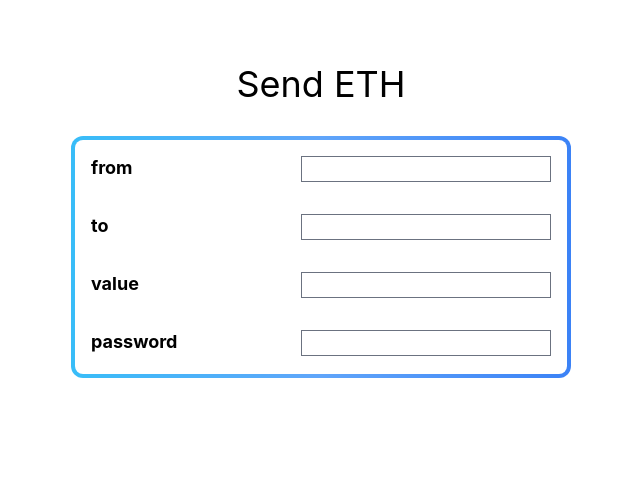
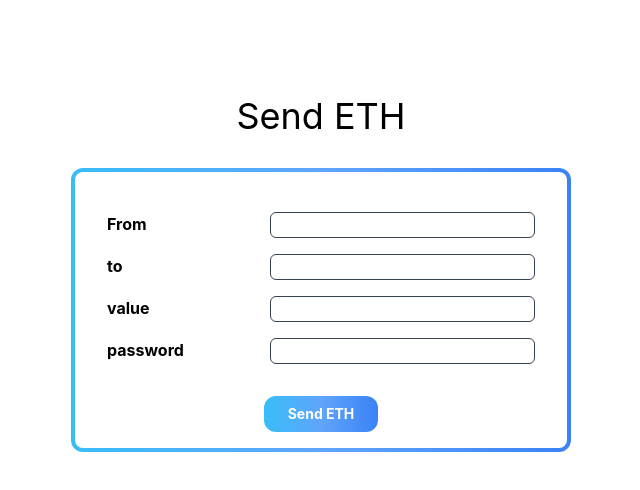
Before and after one commit to xwing-india/eth-india, a Next.js app in the folder frontend/: page /example in a window 1280 px wide. Shown: the top 490 px of the page, without its empty margins (319-959 px from the left). Built offline with nearby package versions, Linux system fonts and the light colour scheme.

Commit message:
Add: フロントUIの実装

```diff
--- a/frontend/components/AddModal.tsx
+++ b/frontend/components/AddModal.tsx
@@ -1,4 +1,4 @@
-import { FC } from "react";
+import { FC, useState } from "react";
 import Modal from "react-modal";
 
 const customStyles: ReactModal.Styles = {
@@ -16,9 +16,11 @@ const customStyles: ReactModal.Styles = {
 		bottom: "auto",
 		marginRight: "-50%",
 		width: "400px",
-		height: "300px",
+		height: "240px",
 		transform: "translate(-50%, -50%)",
 		borderRadius: "12px",
+		border: "0px",
+		padding: "0px",
 	},
 };
 
@@ -28,20 +30,53 @@ type Prop = {
 };
 
 const AddModal: FC<Prop> = ({ isAddModal, closeAddModal }) => {
+	const [contractAddress, setContractAddress] = useState("");
+	const [name, setName] = useState("");
+
+	const doChangeContractAddress = (e: any) => {
+		setContractAddress(e.target.value);
+	};
+
+	const doChangeName = (e: any) => {
+		setName(e.target.value);
+	};
+
 	return (
 		<Modal
 			isOpen={isAddModal}
 			onRequestClose={closeAddModal}
 			style={customStyles}
 		>
-			<div>Login</div>
-			<div className="flex justify-between">
-				<div>Address</div>
-				<input></input>
-			</div>
-			<div className="flex justify-between">
-				<div>Password</div>
-				<input></input>
+			<div className="w-full h-full bg-gradient-to-r from-sky-400 via-blue-400 to-blue-500 p-1 rounded-lg">
+				<div className="w-full h-full bg-white rounded-lg">
+					<div className=" text-center text-black pt-4 font-bold text-xl">
+						Add Contract
+					</div>
+					<div className="px-4 pt-8">
+						<div className="flex justify-between text-black font-bold">
+							<div>Contract Address</div>
+							<input
+								onChange={doChangeContractAddress}
+								className="bg-white border border-gray-700 rounded-md"
+							></input>
+						</div>
+						<div
+							onChange={doChangeName}
+							className="flex justify-between text-black pt-4 font-bold"
+						>
+							<div>name</div>
+							<input className="bg-white border border-gray-700 rounded-md"></input>
+						</div>
+					</div>
+					<div className="flex justify-center pt-8">
+						<div
+							onClick={() => {}}
+							className="px-6 text-white cursor-pointer font-bold py-2 text-sm rounded-xl bg-gradient-to-r from-sky-400 via-blue-400 to-blue-500"
+						>
+							Add
+						</div>
+					</div>
+				</div>
 			</div>
 		</Modal>
 	);
--- a/frontend/components/ContractBlock.tsx
+++ b/frontend/components/ContractBlock.tsx
@@ -14,7 +14,7 @@ const ContractBlock = () => {
 					/>
 				</div>
 			</div>
-			<div className="col-span-1">OpenSea</div>
+			<div className="col-span-1 text-black">OpenSea</div>
 			<div className="col-span-2 justify-start flex gap-1">
 				<div className="bg-gray-200 rounded-md text-gray-700 font-bold text-sm px-5 py-1">
 					0x89j..9kljy
--- a/frontend/components/Header.tsx
+++ b/frontend/components/Header.tsx
@@ -9,7 +9,7 @@ const Header: FC<Prop> = ({ openLoginModal }) => {
 		<div className="flex justify-between items-center h-[60px] bg-gradient-to-r from-sky-400 via-blue-400 to-blue-500 pb-1">
 			<div className="flex h-full w-full items-center justify-center bg-white ">
 				<div className="h-full w-full flex justify-between items-center mx-4">
-					<div className="font-bold">FireWallet</div>
+					<div className="font-bold text-gray-700">FireWallet</div>
 					<div
 						onClick={openLoginModal}
 						className="px-6 text-white cursor-pointer font-bold py-2 text-sm rounded-xl bg-gradient-to-r from-sky-400 via-blue-400 to-blue-500"
--- a/frontend/components/LoginModal.tsx
+++ b/frontend/components/LoginModal.tsx
@@ -1,4 +1,4 @@
-import { FC } from "react";
+import { FC, useState } from "react";
 import Modal from "react-modal";
 
 const customStyles: ReactModal.Styles = {
@@ -16,9 +16,11 @@ const customStyles: ReactModal.Styles = {
 		bottom: "auto",
 		marginRight: "-50%",
 		width: "400px",
-		height: "300px",
+		height: "240px",
 		transform: "translate(-50%, -50%)",
 		borderRadius: "12px",
+		border: "0px",
+		padding: "0px",
 	},
 };
 
@@ -28,20 +30,53 @@ type Prop = {
 };
 
 const LoginModal: FC<Prop> = ({ isLoginModal, closeLoginModal }) => {
+	const [address, setAddress] = useState("");
+	const [password, setPassWord] = useState("");
+
+	const doChangeAddress = (e: any) => {
+		setAddress(e.target.value);
+	};
+
+	const doChangePassword = (e: any) => {
+		setPassWord(e.target.value);
+	};
+
 	return (
 		<Modal
 			isOpen={isLoginModal}
 			onRequestClose={closeLoginModal}
 			style={customStyles}
 		>
-			<div>Login</div>
-			<div className="flex justify-between">
-				<div>Address</div>
-				<input></input>
-			</div>
-			<div className="flex justify-between">
-				<div>Password</div>
-				<input></input>
+			<div className="w-full h-full bg-gradient-to-r from-sky-400 via-blue-400 to-blue-500 p-1 rounded-lg">
+				<div className="w-full h-full bg-white rounded-lg">
+					<div className=" text-center text-black pt-4 font-bold text-xl">
+						Login
+					</div>
+					<div className="px-4 pt-8">
+						<div className="flex justify-between text-black font-bold">
+							<div>Address</div>
+							<input
+								onChange={doChangeAddress}
+								className="bg-white border border-gray-700 rounded-md"
+							></input>
+						</div>
+						<div className="flex justify-between text-black pt-4 font-bold">
+							<div>Password</div>
+							<input
+								onChange={doChangePassword}
+								className="bg-white border border-gray-700 rounded-md"
+							></input>
+						</div>
+					</div>
+					<div className="flex justify-center pt-8">
+						<div
+							onClick={() => {}}
+							className="px-6 text-white cursor-pointer font-bold py-2 text-sm rounded-xl bg-gradient-to-r from-sky-400 via-blue-400 to-blue-500"
+						>
+							Login
+						</div>
+					</div>
+				</div>
 			</div>
 		</Modal>
 	);
--- a/frontend/components/Persona.tsx
+++ b/frontend/components/Persona.tsx
@@ -11,7 +11,7 @@ const Persona: FC<Prop> = ({ openAddModal }) => {
 		<div className="h-[503px] rounded-xl bg-gradient-to-r from-sky-400 via-blue-400 to-blue-500 p-1">
 			<div className="h-full  w-full items-center justify-center bg-white rounded-lg">
 				<div className="flex justify-between items-center h-[72px] px-4">
-					<div className="text-2xl">Persona</div>
+					<div className="text-2xl text-black">Persona</div>
 					<div className="px-6 text-white cursor-pointer font-bold py-2 text-sm rounded-xl bg-gradient-to-r from-sky-400 via-blue-400 to-blue-500">
 						<Link href="/add">Add</Link>
 					</div>
--- a/frontend/components/ProfileBlock.tsx
+++ b/frontend/components/ProfileBlock.tsx
@@ -3,7 +3,7 @@ import Image from "next/image";
 const ProfileBlock = ({}) => {
 	return (
 		<div className="grid grid-cols-6 h-[72px] items-center px-4">
-			<div className="col-span-1  flex justify-start">
+			<div className="col-span-1  flex justify-start text-black">
 				<div className="p-4 rounded-full bg-red-400 relative">
 					<Image
 						src="/images/opensea.png"
@@ -14,7 +14,7 @@ const ProfileBlock = ({}) => {
 					/>
 				</div>
 			</div>
-			<div className="col-span-1">Persona1</div>
+			<div className="col-span-1 text-black">Persona1</div>
 			<div className="col-span-2 justify-start flex gap-1">
 				<div className="p-4 rounded-full bg-red-400 relative">
 					<Image
@@ -44,7 +44,7 @@ const ProfileBlock = ({}) => {
 					/>
 				</div>
 			</div>
-			<div className="col-span-2">
+			<div className="col-span-2 text-black">
 				<span>0.01</span>
 				<span className="pl-2">/</span>
 				<span className="pl-2">0.1</span>
--- a/frontend/pages/add.tsx
+++ b/frontend/pages/add.tsx
@@ -13,6 +13,9 @@ import InputText from "../components/atom/InputText";
 export default function Home() {
 	const [isLoginModal, setIsLoginModal] = useState<boolean>(false);
 	const [isAddModal, setIsAddModal] = useState<boolean>(false);
+	const [name, setName] = useState("");
+	const [password, setPassWord] = useState("");
+	const [spendLimit, setSpendLimit] = useState(0);
 
 	const openLoginModal = () => {
 		setIsLoginModal(true);
@@ -30,8 +33,20 @@ export default function Home() {
 		setIsAddModal(false);
 	};
 
+	const doChangeName = (e: any) => {
+		setName(e.target.value);
+	};
+
+	const doChangePassword = (e: any) => {
+		setPassWord(e.target.value);
+	};
+
+	const doChangeSpendLimit = (e: any) => {
+		setSpendLimit(e.target.value);
+	};
+
 	return (
-		<div>
+		<div className="bg-white">
 			<LoginModal
 				isLoginModal={isLoginModal}
 				closeLoginModal={closeLoginModal}
@@ -43,16 +58,19 @@ export default function Home() {
 					<div className="col-span-1">
 						<LeftMenuBlock />
 					</div>
-					<div className="col-span-3">
+					<div className="col-span-3 mb-24">
 						<div className=" rounded-xl bg-gradient-to-r from-sky-400 via-blue-400 to-blue-500 p-1">
 							<div className="h-full  w-full items-center justify-center bg-white rounded-lg">
 								<div className="flex justify-between items-center h-[72px] px-4">
-									<div className="text-2xl">Add Persona</div>
+									<div className="text-2xl text-black">Add Persona</div>
 									<div></div>
 								</div>
-								<InputText title="name" />
-								<InputText title="password" />
-								<InputText title="value" />
+								<InputText title="name" doChange={doChangeName} />
+								<InputText title="password" doChange={doChangePassword} />
+								<InputText
+									title="spending limits"
+									doChange={doChangeSpendLimit}
+								/>
 								<div className="px-4">
 									<div className="flex justify-between py-2">
 										<div className="text-xl text-gray-700 font-bold">
--- a/frontend/pages/example.tsx
+++ b/frontend/pages/example.tsx
@@ -1,33 +1,49 @@
 const Test = () => {
 	return (
-		<div className="">
-			<div className="flex justify-center text-4xl mt-16">Send ETH</div>
-			<div className="flex justify-center mt-8">
-				<div className="w-[500px]  h-[242px] rounded-xl bg-gradient-to-r from-sky-400 via-blue-400 to-blue-500 p-1">
-					<div className="h-full w-full px-4 items-center justify-center bg-white rounded-lg">
-						<div className="flex justify-between">
-							<div className="w-full h-12 text-lg font-bold flex  items-center pt-2">
-								from
+		<div className="bg-white min-h-screen">
+			<div className="flex justify-center text-4xl pt-24 text-black">
+				Send ETH
+			</div>
+			<div>
+				<div className="flex justify-center mt-8">
+					<div className="w-[500px]  rounded-xl bg-gradient-to-r from-sky-400 via-blue-400 to-blue-500 p-1">
+						<div className="h-full w-full px-8 items-center justify-center bg-white rounded-lg">
+							<div className="flex justify-between text-black font-bold pt-[40px]">
+								<div>From</div>
+								<input
+									onChange={() => {}}
+									className="bg-white border border-gray-700 rounded-md"
+								></input>
 							</div>
-							<input className="border my-4 border-gray-500"></input>
-						</div>
-						<div className="flex justify-between">
-							<div className="w-full h-12 text-lg font-bold flex  items-center pt-2">
-								to
+							<div className="flex justify-between text-black font-bold pt-4">
+								<div>to</div>
+								<input
+									onChange={() => {}}
+									className="bg-white border border-gray-700 rounded-md"
+								></input>
 							</div>
-							<input className="border my-4 border-gray-500"></input>
-						</div>{" "}
-						<div className="flex justify-between">
-							<div className="w-full h-12 text-lg font-bold flex  items-center pt-2">
-								value
+							<div className="flex justify-between text-black font-bold pt-4">
+								<div>value</div>
+								<input
+									onChange={() => {}}
+									className="bg-white border border-gray-700 rounded-md"
+								></input>
 							</div>
-							<input className="border my-4 border-gray-500"></input>
-						</div>{" "}
-						<div className="flex justify-between">
-							<div className="w-full h-12 text-lg font-bold flex  items-center pt-2">
-								password
+							<div className="flex justify-between text-black font-bold pt-4">
+								<div>password</div>
+								<input
+									onChange={() => {}}
+									className="bg-white border border-gray-700 rounded-md"
+								></input>
 							</div>
-							<input className="border my-4 border-gray-500"></input>
+							<div className="flex justify-center pt-8 pb-4">
+								<div
+									onClick={() => {}}
+									className="px-6 text-white cursor-pointer font-bold py-2 text-sm rounded-xl bg-gradient-to-r from-sky-400 via-blue-400 to-blue-500"
+								>
+									Send ETH
+								</div>
+							</div>
 						</div>
 					</div>
 				</div>
--- a/frontend/pages/index.tsx
+++ b/frontend/pages/index.tsx
@@ -28,7 +28,7 @@ export default function Home() {
 	};
 
 	return (
-		<div>
+		<div className="bg-white min-h-screen">
 			<LoginModal
 				isLoginModal={isLoginModal}
 				closeLoginModal={closeLoginModal}
```
Also changed, not shown: frontend/components/atom/InputText.tsx (+6 -2 lines).
